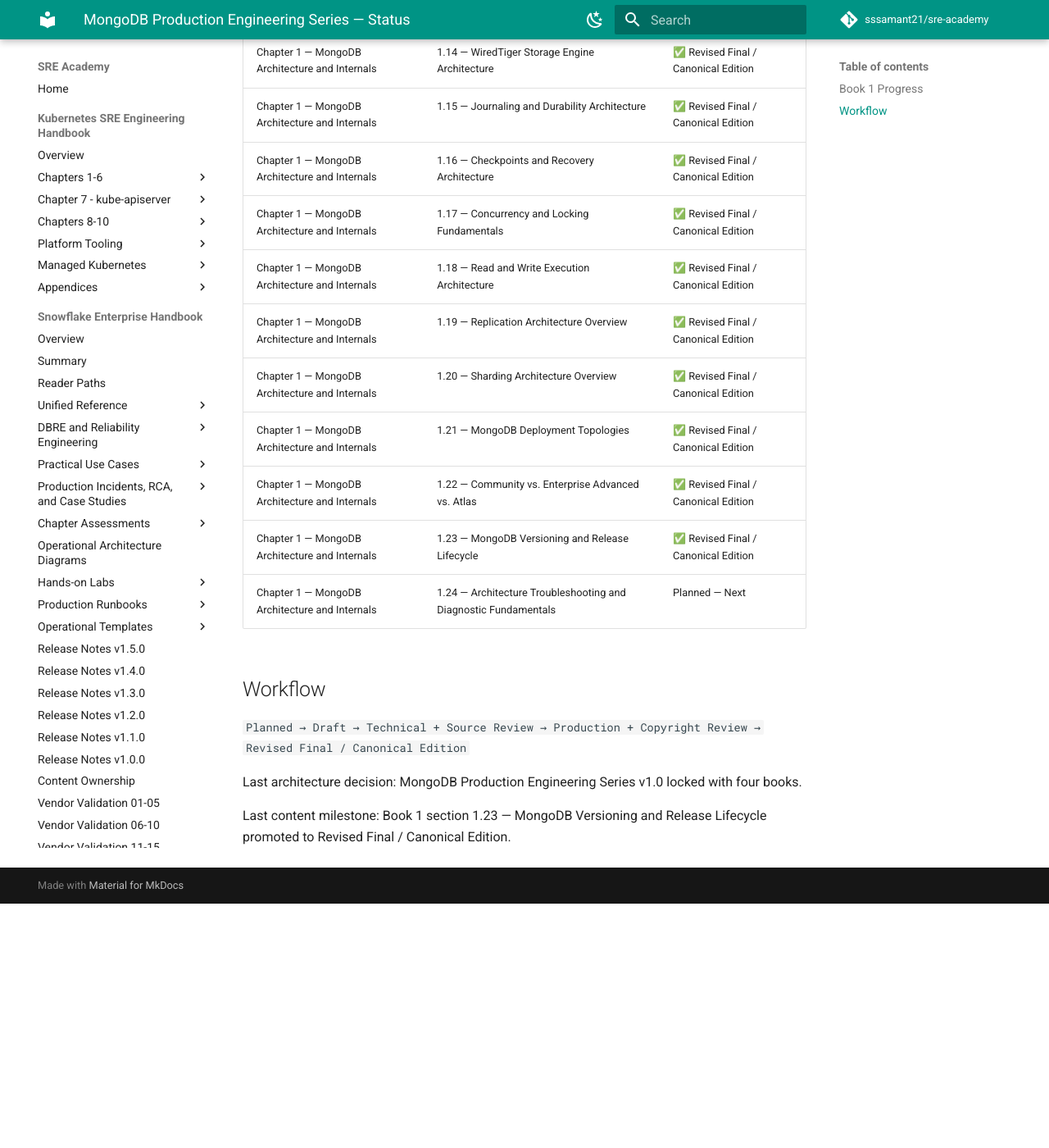
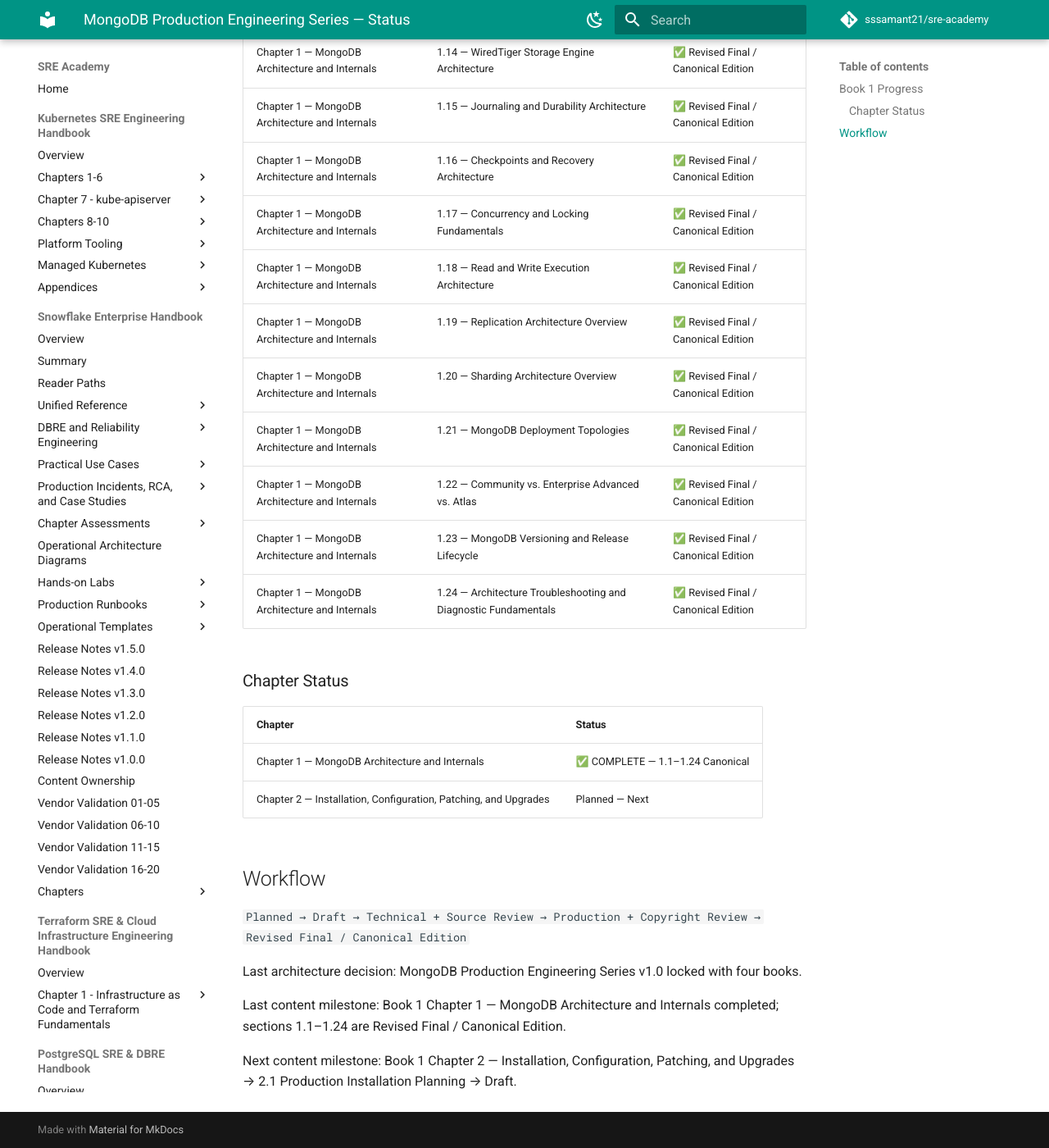
Before and after one commit to sssamant21/sre-academy, an MkDocs documentation site: the page built from docs/books/mongodb/STATUS.md, in a window 1280 px wide and 1400 px high, scrolled down 1500 px. Shown: the whole window at 82% size. Built offline with MkDocs 1.6.1 and Material for MkDocs 9.7.7, drawn with Linux system fonts in a browser that asks for light colours; comment, search, counter and statistics services are not loaded; before the commit the page ends 2602 px from its top, so only the background shows below that; some of the changed text lies outside the part shown.

Commit message:
docs(mongodb): mark Book 1 Chapter 1 canonical complete

```diff
--- a/docs/books/mongodb/STATUS.md
+++ b/docs/books/mongodb/STATUS.md
@@ -2,7 +2,7 @@
 
 | Book | Title | Architecture | Content Status |
 |---|---|---|---|
-| 1 | MongoDB Administration Handbook | 🔒 Locked | In Progress — 1.1–1.23 Canonical |
+| 1 | MongoDB Administration Handbook | 🔒 Locked | In Progress — Chapter 1 Complete (1.1–1.24 Canonical) |
 | 2 | MongoDB SRE & Reliability Engineering Handbook | 🔒 Locked | Planned |
 | 3 | MongoDB DBRE & Performance Engineering Handbook | 🔒 Locked | Planned |
 | 4 | MongoDB Cloud & Kubernetes Production Handbook | 🔒 Locked | Planned |
@@ -34,7 +34,14 @@
 | Chapter 1 — MongoDB Architecture and Internals | 1.21 — MongoDB Deployment Topologies | ✅ Revised Final / Canonical Edition |
 | Chapter 1 — MongoDB Architecture and Internals | 1.22 — Community vs. Enterprise Advanced vs. Atlas | ✅ Revised Final / Canonical Edition |
 | Chapter 1 — MongoDB Architecture and Internals | 1.23 — MongoDB Versioning and Release Lifecycle | ✅ Revised Final / Canonical Edition |
-| Chapter 1 — MongoDB Architecture and Internals | 1.24 — Architecture Troubleshooting and Diagnostic Fundamentals | Planned — Next |
+| Chapter 1 — MongoDB Architecture and Internals | 1.24 — Architecture Troubleshooting and Diagnostic Fundamentals | ✅ Revised Final / Canonical Edition |
+
+### Chapter Status
+
+| Chapter | Status |
+|---|---|
+| Chapter 1 — MongoDB Architecture and Internals | ✅ COMPLETE — 1.1–1.24 Canonical |
+| Chapter 2 — Installation, Configuration, Patching, and Upgrades | Planned — Next |
 
 ## Workflow
 
@@ -42,4 +49,6 @@
 
 Last architecture decision: MongoDB Production Engineering Series v1.0 locked with four books.
 
-Last content milestone: Book 1 section 1.23 — MongoDB Versioning and Release Lifecycle promoted to Revised Final / Canonical Edition.
+Last content milestone: Book 1 Chapter 1 — MongoDB Architecture and Internals completed; sections 1.1–1.24 are Revised Final / Canonical Edition.
+
+Next content milestone: Book 1 Chapter 2 — Installation, Configuration, Patching, and Upgrades → 2.1 Production Installation Planning → Draft.
```
